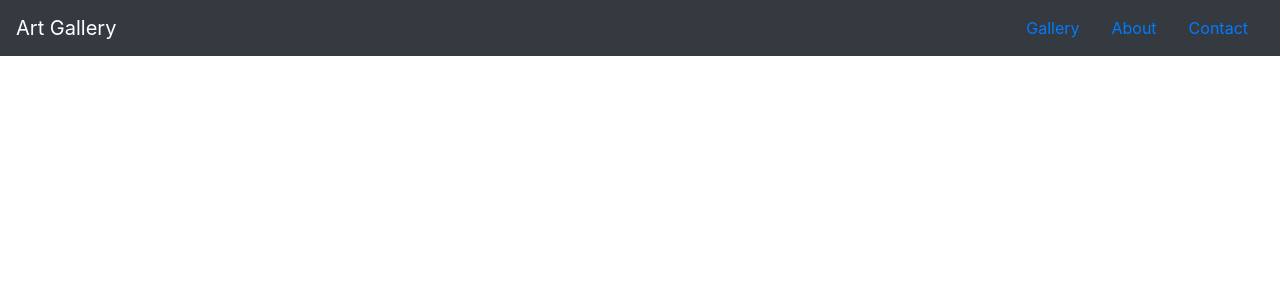
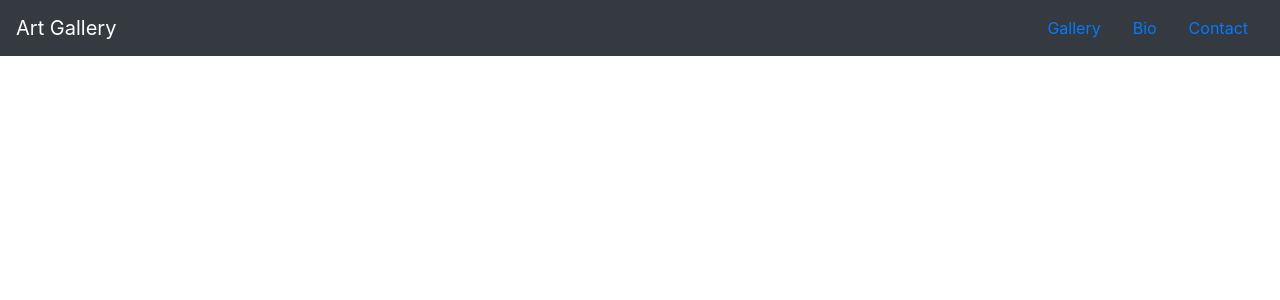
Before and after one commit to KDAtkins/art-gallery, a PHP site: page /gallery.php in a window 1280 px wide. Shown: the top 300 px of the page. Run offline with PHP 8.4, Linux system fonts and the light colour scheme; some libraries are stand-ins or nearby versions.

Commit message:
changed about.php to bio.php

```diff
--- a/public_html/bio.php
+++ b/public_html/bio.php
@@ -30,7 +30,7 @@
 							<a class="nav-link" href="gallery.php">Gallery</a>
 						</li>
 						<li class="nav-item">
-							<a class="nav-link" href="bio.php">About</a>
+							<a class="nav-link" href="bio.php">Bio</a>
 						</li>
 						<li class="nav-item">
 							<a class="nav-link" href="contact.php">Contact</a>
--- a/public_html/contact.php
+++ b/public_html/contact.php
@@ -27,7 +27,7 @@
 						<a class="nav-link" href="gallery.php">Gallery</a>
 					</li>
 					<li class="nav-item">
-						<a class="nav-link" href="bio.php">About</a>
+						<a class="nav-link" href="bio.php">Bio</a>
 					</li>
 					<li class="nav-item">
 						<a class="nav-link" href="contact.php">Contact</a>
--- a/public_html/gallery.php
+++ b/public_html/gallery.php
@@ -26,7 +26,7 @@
 						<a class="nav-link" href="gallery.php">Gallery</a>
 					</li>
 					<li class="nav-item">
-						<a class="nav-link" href="bio.php">About</a>
+						<a class="nav-link" href="bio.php">Bio</a>
 					</li>
 					<li class="nav-item">
 						<a class="nav-link" href="contact.php">Contact</a>
--- a/public_html/index.php
+++ b/public_html/index.php
@@ -33,7 +33,7 @@
 							<a class="nav-link" href="gallery.php">Gallery</a>
 						</li>
 						<li class="nav-item">
-							<a class="nav-link" href="bio.php">About</a>
+							<a class="nav-link" href="bio.php">Bio</a>
 						</li>
 						<li class="nav-item">
 							<a class="nav-link" href="contact.php">Contact</a>
```
